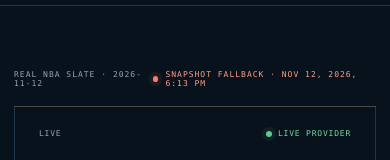
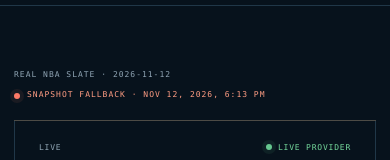
Before and after one commit to jonxsong/CourtVision, a Next.js app in the folder apps/web/: page /games in a window 390 px wide. Shown: the part 522-682 px from the top of the page. Built offline with nearby package versions, Linux system fonts and the light colour scheme; no server answers.

Commit message:
fix: prevent mobile live-status overflow

```diff
--- a/apps/web/app/globals.css
+++ b/apps/web/app/globals.css
@@ -133,6 +133,9 @@ button, a { -webkit-tap-highlight-color: transparent; }
   .source-state { grid-column: 2; grid-row: 1; }
   .setup-grid { grid-template-columns: 1fr; }
   .setup-links { grid-column: auto; flex-direction: column; }
+  .date-rule { align-items: flex-start; flex-direction: column; gap: 10px; }
+  .date-rule b { max-width: 100%; white-space: normal; }
+  .live-refresh { flex-wrap: wrap; line-height: 1.6; }
 }
 
 @media (prefers-reduced-motion: reduce) {
```
